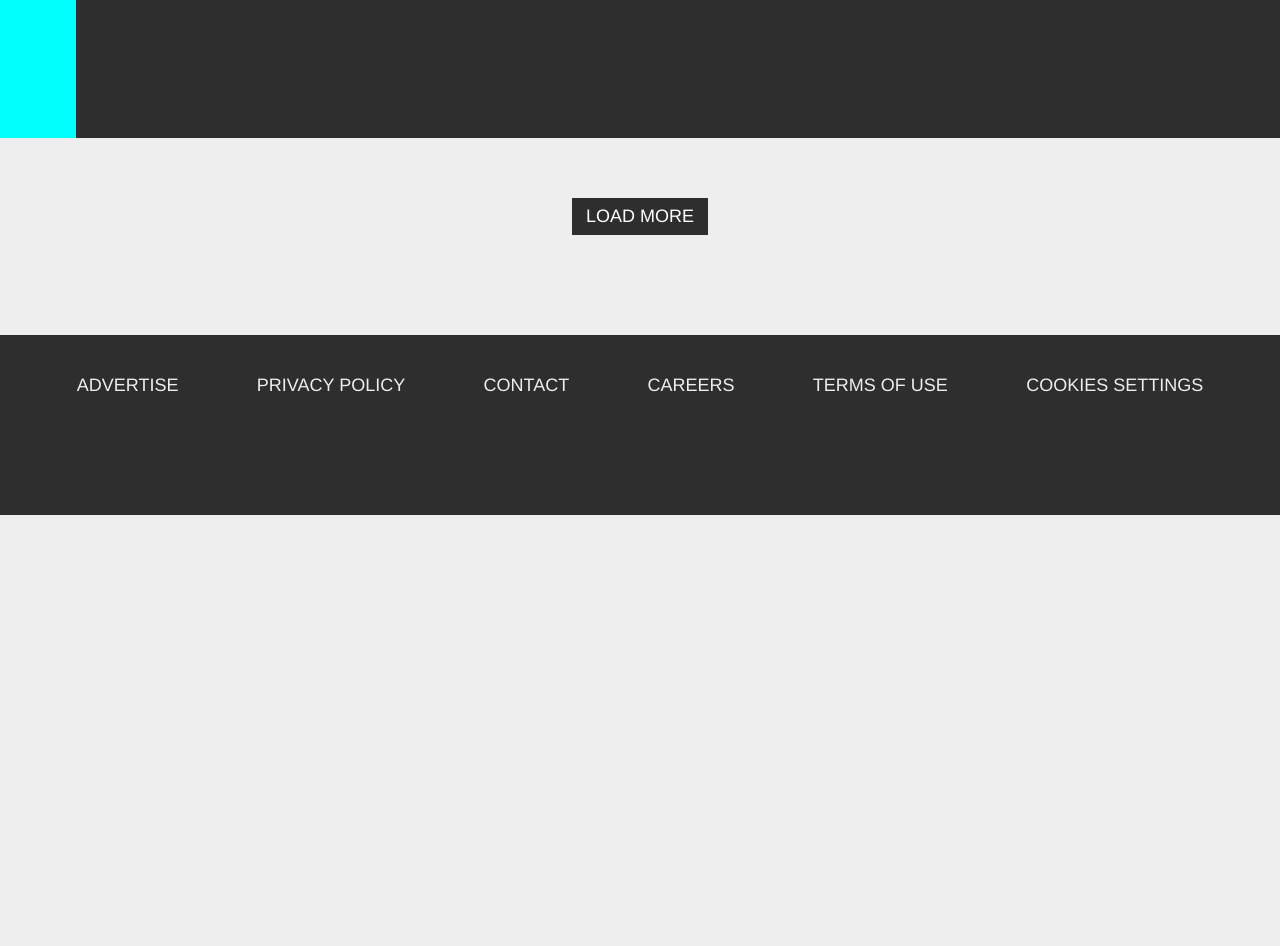
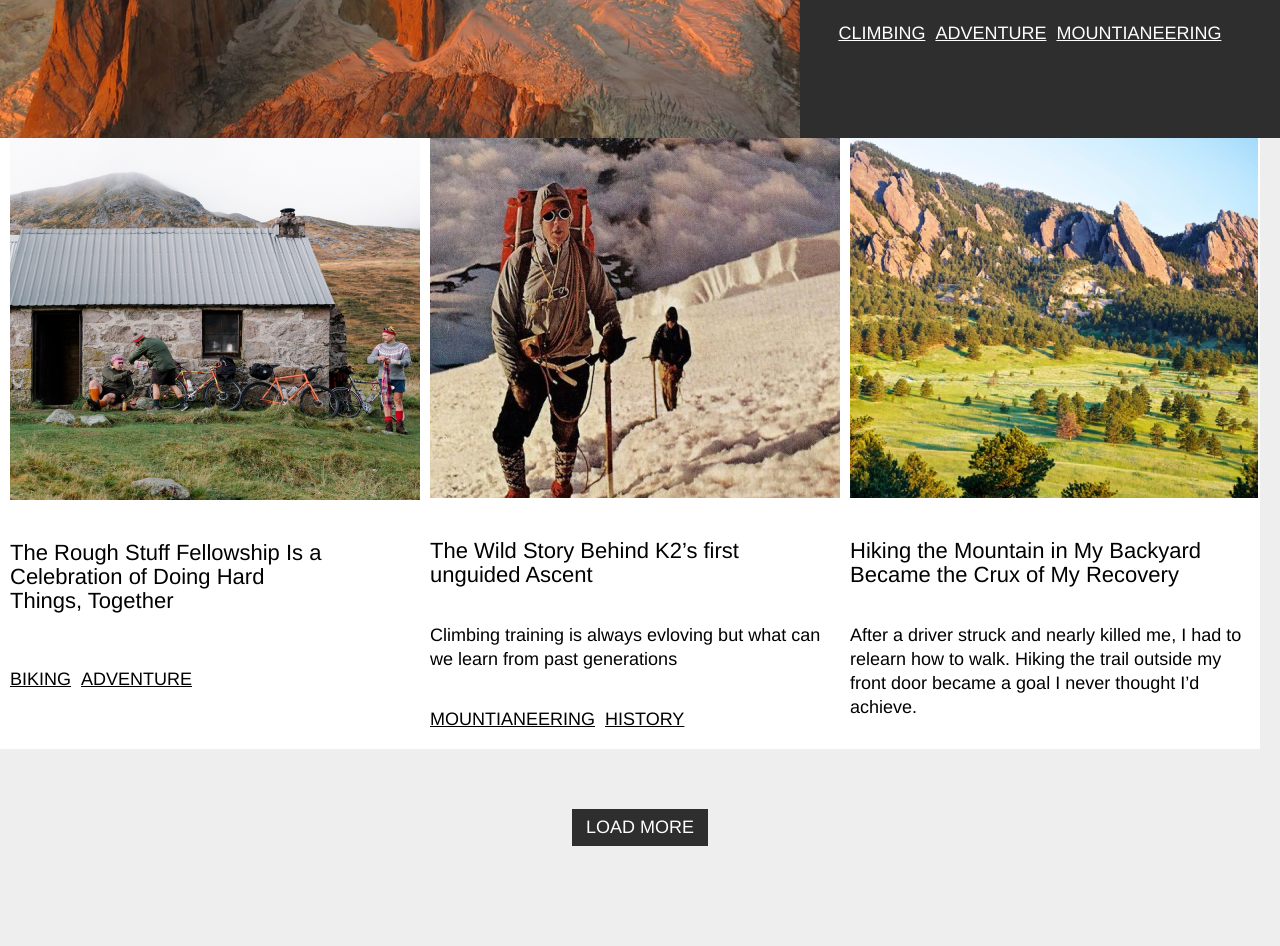
Before and after one commit to elijahc2001/NOMAD, a plain HTML site: page index.html in a window 1280 px wide. Shown: the part 762-1708 px from the top of the page. Before the commit the page ends 1277 px from the top, so only its background shows below. Drawn offline with nearby package versions, Linux system fonts and the light colour scheme.

Commit message:
layout update

```diff
--- a/index.html
+++ b/index.html
@@ -56,15 +56,15 @@
 
     <div class="featured">
         <div id="hero-image">
-        <!-- <img id="cerro-torre" src="images/cerro_torre_tramonto_1024x1024.jpg" alt="Cerro Torre">  -->
+        <img id="cerro-torre" src="images/cerro_torre_tramonto_1024x1024.jpg" alt="Cerro Torre" style="max-width: auto; height: 100% ; ">
         </div>
 
         <div class="featured-text">
             <div id="featured">
-            <h4>
-                featured
-            </h4>
-        </div>
+                <h4>
+                    featured
+                </h4>
+            </div>
 
             <h3>
                 Legendary Alpinist Corrado Pesce Dies During an Icefall on Patagonia's Cerro Torre
@@ -96,6 +96,53 @@
 
     </div>
 
+    <div class="row-1">
+
+        <div class="three-wide">
+
+         <img src="/images/drum-up-corrour-bothy_h 4.png" alt="The Rough Stuff Fellowship Is a Celebration of Doing Hard Things, Together">
+
+         <h5>
+            The Rough Stuff Fellowship Is a <br> Celebration of Doing Hard <br> Things, Together
+         </h5>
+
+         <div class="tags">
+            <p>biking</p>
+            <p>ADVENTURE</p>
+         </div>
+        </div>
+
+        <div class="three-wide">
+            <img src="/images/k2.png" alt="k2">
+
+            <h5>
+                The Wild Story Behind K2’s first unguided Ascent
+            </h5>
+            <p>
+                Climbing training is always evloving but what can we learn from past generations
+            </p>
+
+            <div class="tags">
+                <p>MOUNTIANEERING</p>
+                <p>HISTORY</p>
+            </div>
+        </div>
+
+        <div class="three-wide">
+            <img src="/images/BearPeak 1.png" alt="BearPeak">
+
+            <h5>
+                Hiking the Mountain in My Backyard <br> Became the Crux of My Recovery
+            </h5>
+            <p>
+                After a driver struck and nearly killed me, I had to <br> relearn how to walk. Hiking the trail outside my <br> front door became a goal I never thought I’d achieve.
+            </p>
+
+        </div>
+    </div>
+
+
+
     <div class="load">
         <h2>
             load more
--- a/style.css
+++ b/style.css
@@ -63,6 +63,18 @@ h4{
 letter-spacing: 0.15em;
 }
 
+h5{
+/* TITLE_SMALL */
+
+font-family: 'Helvetica Neue', Arial, sans-serif;
+font-style: normal;
+font-weight: 500;
+font-size: 22px;
+line-height: 24px;
+/* or 109% */
+color: #000000;
+}
+
 p{
     font-family: 'Helvetica Neue', Arial, sans-serif;
     font-style: normal;
@@ -84,14 +96,17 @@ p{
 .featured{
     /* position: ; */
     background-color:  rgba(46, 46, 46, 1);
-    margin: 0;
+
     display: flex;
     height: 600px;
 }
 
 .featured-text{
     color: #ffffff;
+    /* background-color: red; */
     margin: 10px 3% 10px 3%;
+    width: auto;
+    height: auto;
 }
 
 
@@ -104,6 +119,7 @@ p{
     display: flex;
     gap: 10px;
     text-decoration: underline;
+    text-transform: uppercase;
     /* justify-content: baseline; */
 }
 
@@ -112,13 +128,11 @@ p{
 #hero-image{
     background-color: aqua;
     height: auto ;
-    width: 100px;
+    width: 800px ;
 
 }
 
-image{
-    width: 20px;
-}
+
 
 .load{
     color: #ffffff;
@@ -142,3 +156,27 @@ footer{
     padding: 20px 6% 100px 6%;
 
 }
+
+.row-1{
+    display: flex;
+    /* justify-content: space-between; */
+    /* gap: 40px; */
+    /* background-color: red; */
+    /* margin: 40px auto 40px auto; */
+    margin-left: auto;
+    margin-right: auto;
+
+}
+
+.three-wide{
+   background-color: #ffffff;
+   max-width: 400px;
+   margin: 0;
+   padding: 0 10px 0 10px;
+
+
+}
+
+img{
+    max-width: ;
+}
```
Also changed, not shown: images/Cerro2 1.png (added), images/k2.png (added), 1 other file.
